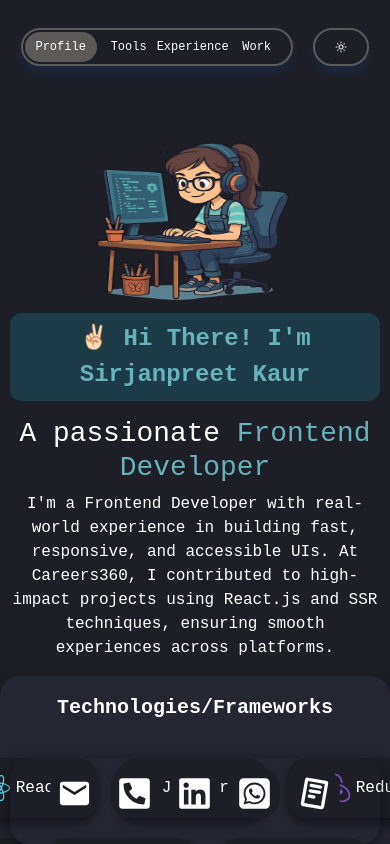
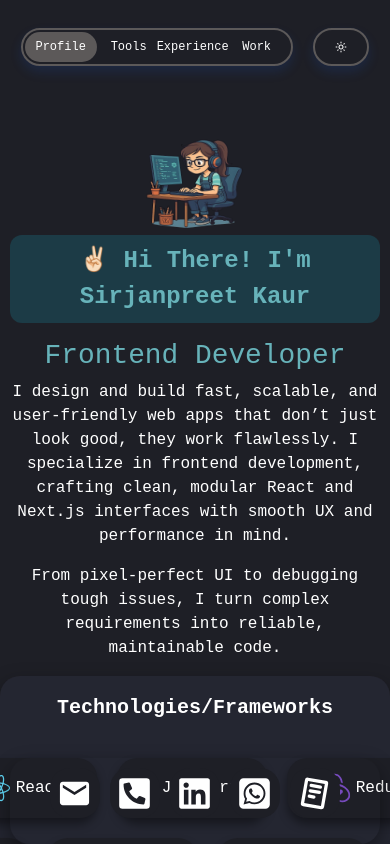
Before and after one commit to Sirjanpreetkaur/my-portfolio, a React (Create React App) app: page / in a window 390 px wide. Shown: the top 844 px of the page. Built offline with nearby package versions, Linux system fonts and the light colour scheme.

Commit message:
image height fixed for mobile

```diff
--- a/src/assets/css/portfolio.css
+++ b/src/assets/css/portfolio.css
@@ -597,7 +597,7 @@ address {
   }
 
   .portfolio-profile-img {
-    width: 60%;
+    width: 30%;
   }
 
   .skills-cover {
--- a/src/components/header.js
+++ b/src/components/header.js
@@ -1,32 +1,45 @@
-import React from 'react'
-import "../assets/css/portfolio.css"
-import profileImage from "../assets/images/profileImage.png"
+import React from "react";
+import "../assets/css/portfolio.css";
+import profileImage from "../assets/images/profileImage.png";
 
 const Header = () => {
   return (
     <>
-      <div className='portfolio-image-cover'>
-        <div className='portfolio-intro'>
+      <div className="portfolio-image-cover">
+        <div className="portfolio-intro">
           <div class="content">
             <div class="content-tertiary">
-              <p><span>✌🏻</span> Hi there! I'm Sirjanpreet Kaur</p>
+              <p>
+                <span>✌🏻</span> Hi there! I'm Sirjanpreet Kaur
+              </p>
             </div>
             <div class="content-primary">
-              <h1>A passionate <span>Frontend Developer</span>
-               </h1>
+              <h1>
+                <span>Frontend Developer</span>
+              </h1>
             </div>
             <div class="content-secondary">
-              <p>I'm a Frontend Developer with real-world experience in building fast, responsive, and accessible UIs. At Careers360, I contributed to high-impact projects using React.js and SSR techniques, ensuring smooth experiences across platforms.
+              <p>
+                <p>
+                I design and build fast, scalable, and user-friendly web apps
+                that don’t just look good, they work flawlessly. I specialize in
+                frontend development, crafting clean, modular React and Next.js
+                interfaces with smooth UX and performance in mind.</p>
+
+                <p>
+                  From pixel-perfect UI to debugging tough issues, I turn
+                  complex requirements into reliable, maintainable code.
+                </p>
               </p>
             </div>
           </div>
-          <div className='portfolio-profile-img'>
+          <div className="portfolio-profile-img">
             <img src={profileImage} alt="portfolio-image" />
           </div>
         </div>
       </div>
     </>
-  )
-}
+  );
+};
 
-export default Header
+export default Header;
```
